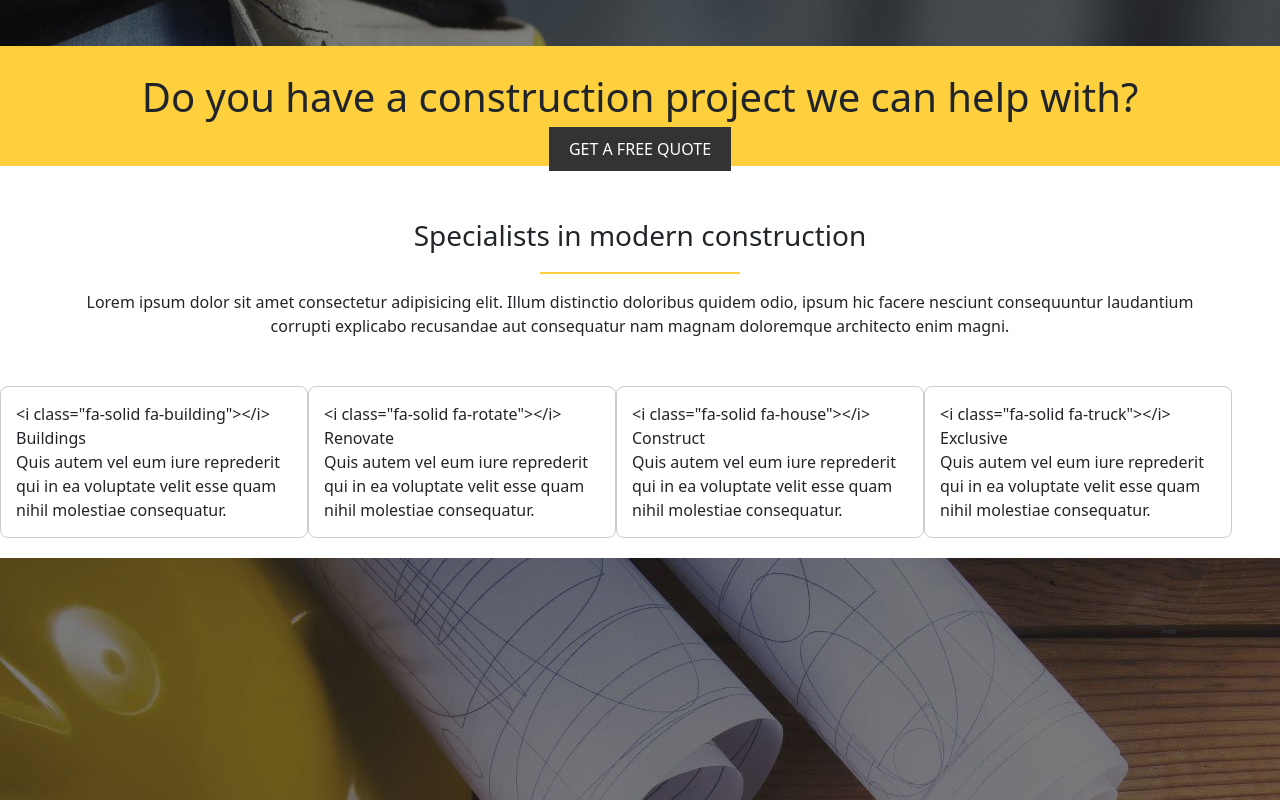
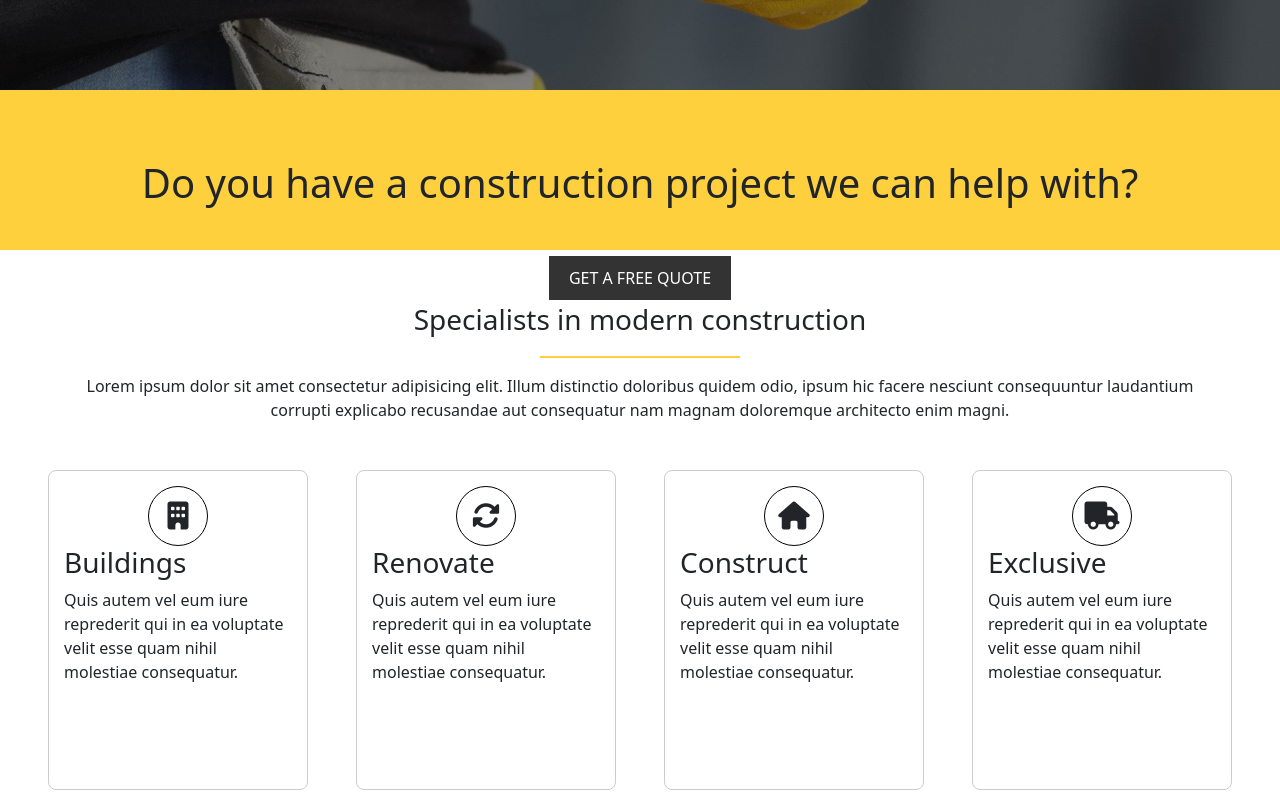
Before and after one commit to davidelunetta/proj-html-vuejs, a Vue app: page / in a window 1280 px wide. Shown: the part 680-1480 px from the top of the page. Built offline with nearby package versions, Linux system fonts and the light colour scheme.

Commit message:
updated card style

```diff
--- a/src/assets/style/card.scss
+++ b/src/assets/style/card.scss
@@ -5,24 +5,32 @@ $fa-font-path: '../webfonts';
 @import '@fortawesome/fontawesome-free/scss/solid.scss';
 @import '@fortawesome/fontawesome-free/scss/regular.scss';
 @import '@fortawesome/fontawesome-free/scss/brands.scss';
+
+// CARD//
+
+.card-construction{
+  width: 260px;
+  height: 320px;
+}
 .my-card{
     margin-bottom: 20px;
     padding: 15px;
     border: 1px solid #ccc;
     border-radius: 8px;
-    width: 100%;
+    // width: 100%;
     box-sizing: border-box;
 
-        &__logo {
-            margin-right: 15px;
+        .logo {
+          border: 1px solid black;
+          border-radius: 50%;
+          width: 60px;
+          height: 60px;
+            // margin-right: 15px;
             img {
               max-width: 50px;
               height: auto;
             }
           }
-
-          &__content {
-            flex: 1;
             .title {
               font-weight: bold;
               font-size: 1.1rem;
@@ -34,4 +42,3 @@ $fa-font-path: '../webfonts';
               color: #666;
             }
           }
-        }
--- a/src/assets/style/main.scss
+++ b/src/assets/style/main.scss
@@ -6,7 +6,17 @@ $fa-font-path: '../webfonts';
 @import '@fortawesome/fontawesome-free/scss/brands.scss';
 @import 'bootstrap/scss/bootstrap';
 // HEADER //
+.my-nav{
+    width: 100%;
+    height: 130px;
+    position: fixed;
+    z-index: 10000;
 
+
+}
+#navBarPlaceHolder{
+    height: 130px;
+}
 .slider{
     width: 100%;
     height: 80vh;
@@ -60,15 +70,17 @@ $fa-font-path: '../webfonts';
   color: black;
 }
 .y-flag{
-    height: 15vh;
+    position: relative;
+    height: 160px;
     background-color: #FED03D;
     span{
         font-size: 2.5rem;
         padding-top: 25px;
     }
 }
-.btn-free-quote{
-    position: relative;
+.quote-btn{
+    position: absolute;
+    bottom: -50px;
 }
 
 ul{
@@ -83,6 +95,8 @@ a{
     width: 200px;
     height: 1px;
 }
+
+
 
 .home{
     width: 100%;
--- a/src/components/Card.vue
+++ b/src/components/Card.vue
@@ -13,17 +13,31 @@
       </span>
     </div>
   </div>
-  <div class="d-flex flex-row justify-content-between align-items-center pe-5">
-    <div v-for="item in myCard" class="my-card">
-      <div class="logo">
-        {{ item.logo }}
-      </div>
-      <div>
-        <span class="title">
-          {{ item.titolo }}
-        </span>
-        <div>
-          <span class="description">{{ item.descrizione }}</span>
+  <div
+    class="d-flex flex-row justify-content-between align-items-center ps-5 pe-5"
+  >
+    <div
+      v-for="(item, index) in myCard"
+      @mouseover="showRetro(index)"
+      @mouseout="hideRetro(index)"
+      :key="index"
+      class="my-card card-construction"
+    >
+      <div class="card-content">
+        <div class="normal-state">
+          <div class="d-flex align-items-center justify-content-center">
+            <div
+              class="logo d-flex align-items-center justify-content-center fs-3"
+              v-html="item.logo"
+            ></div>
+          </div>
+
+          <h3>{{ item.titolo }}</h3>
+          <p>{{ item.descrizione }}</p>
+        </div>
+        <div class="hover-state" v-show="item.showRetro">
+          <h3>{{ item.titoloRetro }}</h3>
+          <p>{{ item.testoRetro }}</p>
         </div>
       </div>
     </div>
@@ -33,6 +47,14 @@
 <script>
 export default {
   name: "Card",
+  methods: {
+    showRetro(index) {
+      this.myCard[index].showRetro = true;
+    },
+    hideRetro(index) {
+      this.myCard[index].showRetro = false;
+    },
+  },
   data() {
     return {
       myCard: [
@@ -44,6 +66,7 @@ export default {
           titoloRetro: "Artfully Crafted",
           testoRetro:
             "Quis autem vel eum iure reprederit qui in ea voluptate velit esse quam nihil molestiae consequatur, vel illum qui dolorem eum.",
+          showRetro: false,
         },
         {
           logo: '<i class="fa-solid fa-rotate"></i>',
@@ -53,6 +76,7 @@ export default {
           titoloRetro: "Freshly New",
           testoRetro:
             "Quis autem vel eum iure reprederit qui in ea voluptate velit esse quam nihil molestiae consequatur, vel illum qui dolorem eum.",
+          showRetro: false,
         },
         {
           logo: '<i class="fa-solid fa-house"></i>',
@@ -62,6 +86,7 @@ export default {
           titoloRetro: "Perfect Lines",
           testoRetro:
             "Quis autem vel eum iure reprederit qui in ea voluptate velit esse quam nihil molestiae consequatur, vel illum qui dolorem eum.",
+          showRetro: false,
         },
         {
           logo: '<i class="fa-solid fa-truck"></i>',
@@ -71,6 +96,7 @@ export default {
           titoloRetro: "Planning",
           testoRetro:
             "Quis autem vel eum iure reprederit qui in ea voluptate velit esse quam nihil molestiae consequatur, vel illum qui dolorem eum.",
+          showRetro: false,
         },
       ],
     };
@@ -80,4 +106,19 @@ export default {
 
 <style lang="scss" scoped>
 @import "../assets/style/card.scss";
+.normal-state {
+  display: block;
+}
+
+.hover-state {
+  display: none;
+}
+
+.my-card:hover .normal-state {
+  display: none;
+}
+
+.my-card:hover .hover-state {
+  display: block;
+}
 </style>
```
